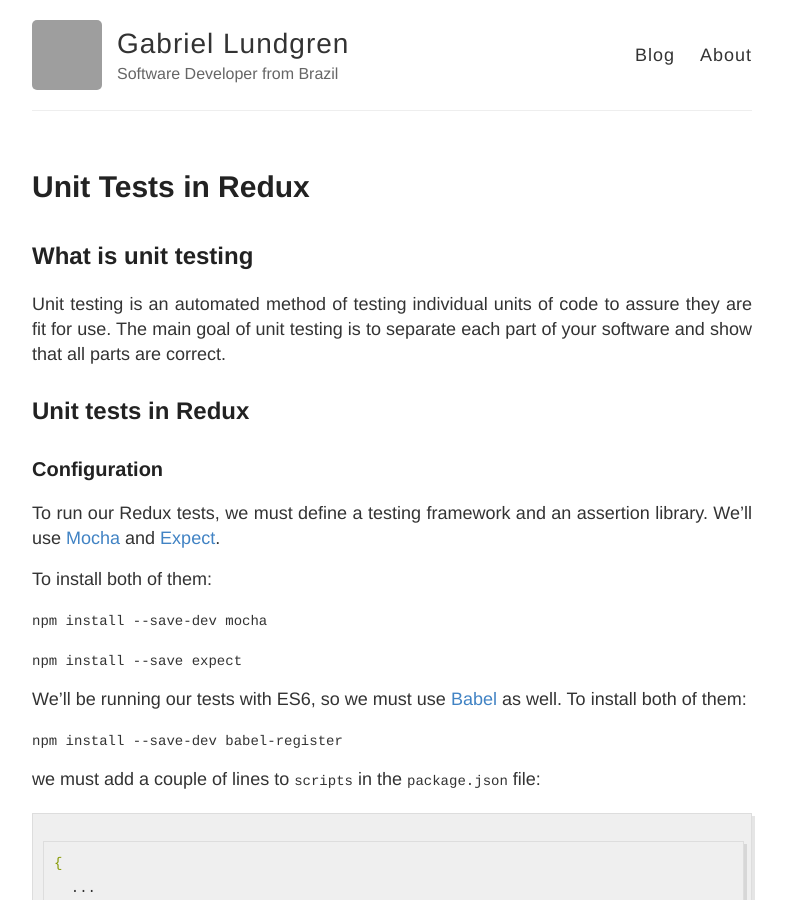
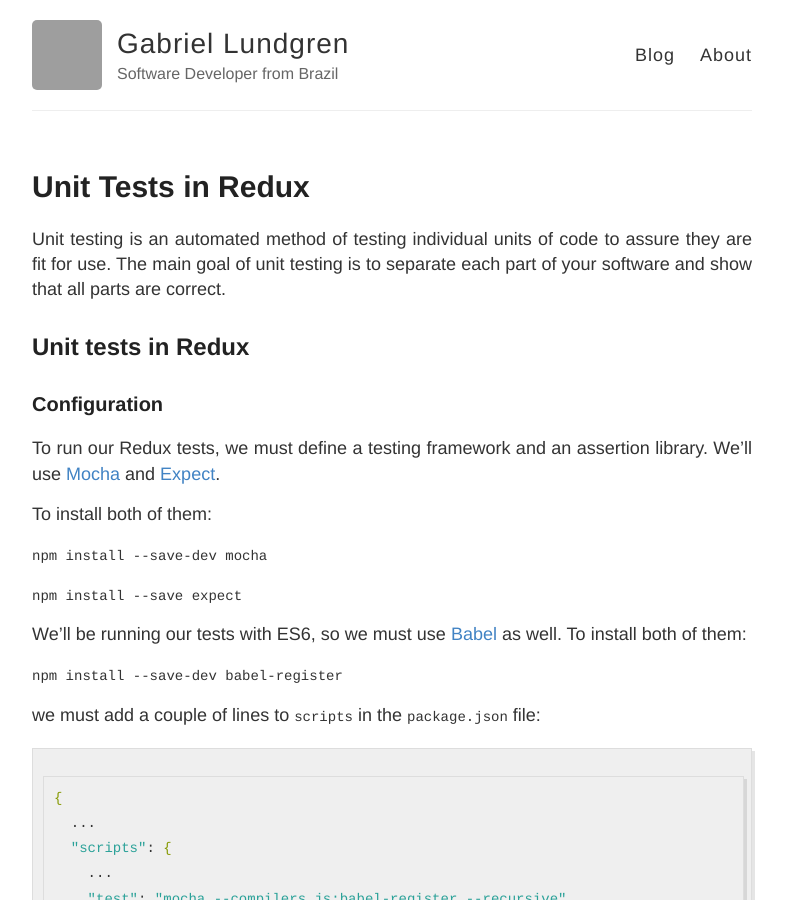
Before and after one commit to glundgren93/glundgren93.github.io, a Jekyll site: the page built from _posts/2016-6-7-Tests-Redux.md, in a window 1280 px wide and 900 px high. Shown: the whole window, without its empty margins (248-1034 px from the left). Built offline with Jekyll 4.4.1, drawn with Linux system fonts in a browser that asks for light colours; comment, search, counter and statistics services are not loaded; grey boxes are pictures that could not be loaded.

Commit message:
creating tests in redux post

```diff
--- a/_posts/2016-6-7-Tests-Redux.md
+++ b/_posts/2016-6-7-Tests-Redux.md
@@ -2,8 +2,6 @@
 layout: post
 title: Unit Tests in Redux
 ---
-
-## What is unit testing
 
 Unit testing is an automated method of testing individual units of code to assure they are fit for use. The main goal of unit testing is to separate each part of your software and show that all parts are correct.
 
```
